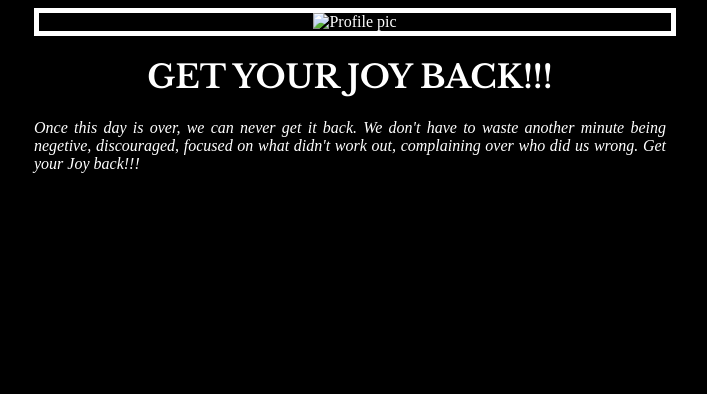
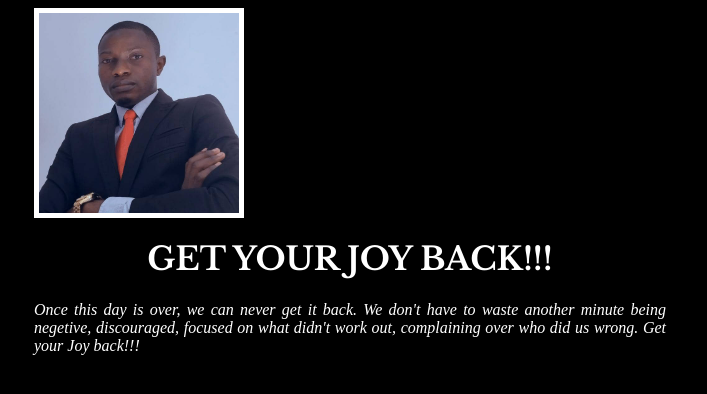
Before and after one commit to PiecitySolutions/Motivational-Post-Website, a plain HTML site: page index.html in a window 1280 px wide. Shown: the whole page, without its empty margins (290-997 px from the left). Drawn offline with nearby package versions, Linux system fonts and the light colour scheme.

Commit message:
Add files via upload

```diff
--- a/index.html
+++ b/index.html
@@ -7,7 +7,7 @@
     <style>
         html{background: black;color: white;text-align: center;}
   .image {
-    border: 5px solid white;
+    border: 5px solid white; height: 200px;width: 200px;
 }
 
 .header{
@@ -34,7 +34,7 @@ text-align: justify;
 
 <body>
 <div class="image">
-<img src="../Motivational Post/image/Profile_Pic.jpg" height="200px" alt="Profile pic"/>
+<img src="./image/Profile_Pic.jpg" height="100%" alt="Profile_Pic" />
 </div>
 
 <div class="header">
```
